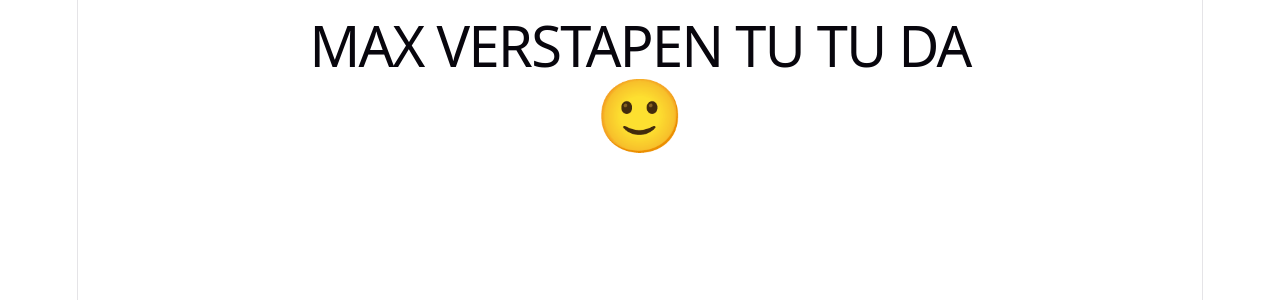
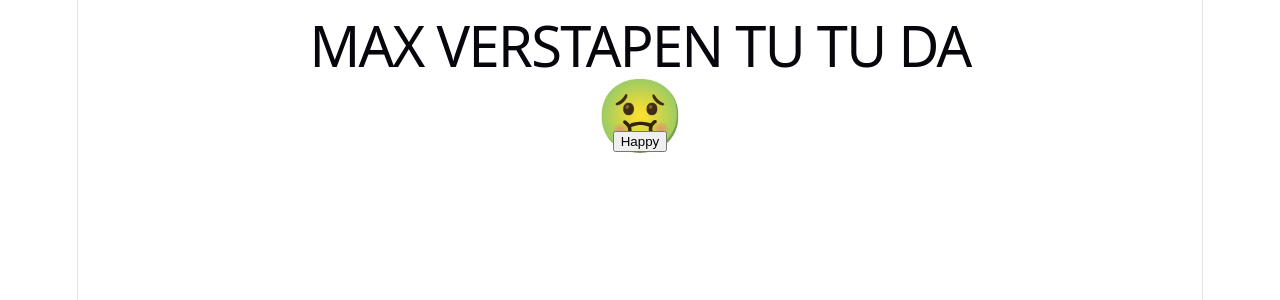
Before and after one commit to ufjf-dcc207/ufjf-dcc207-2026-3-a-atv06-eduardofontainha, a React (Vite) app: page / in a window 1280 px wide. Shown: the top 300 px of the page. Built offline with nearby package versions, Linux system fonts and the light colour scheme.

Commit message:
Cria Emoji Map e Tipo Emoji Keys

```diff
--- a/src/Emoji.tsx
+++ b/src/Emoji.tsx
@@ -1,9 +1,27 @@
 import './Emoji.css'
+
+type EMOJI_KEYS = "happy" | "sick" | "dead";
+const EMOJI_MAP = new Map<EMOJI_KEYS, string>([
+    ["happy", "🙂"],
+    ["sick", "🤢"],
+    ["dead", "😵"]
+])
+
+
+
 export default function Emoji(){
+    let status:EMOJI_KEYS = "sick";
+
     return (
-    <div className="emoji">
-        🙂
-    </div>
+        <>
+            <div className="emoji">
+                {EMOJI_MAP.get(status)||"😶"}
+            </div>
+            <div className = "acoes">
+                <button >Happy</button>
+            </div>
+        </>
     )
 
+
 }
```
